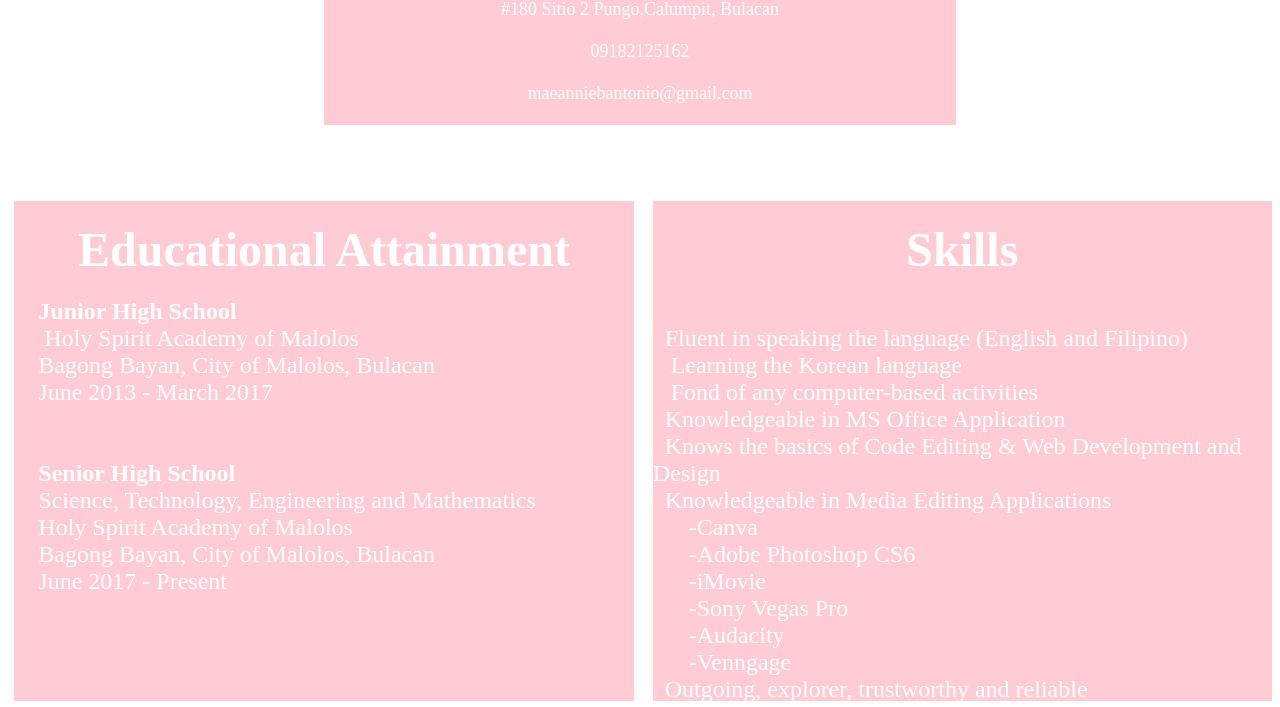
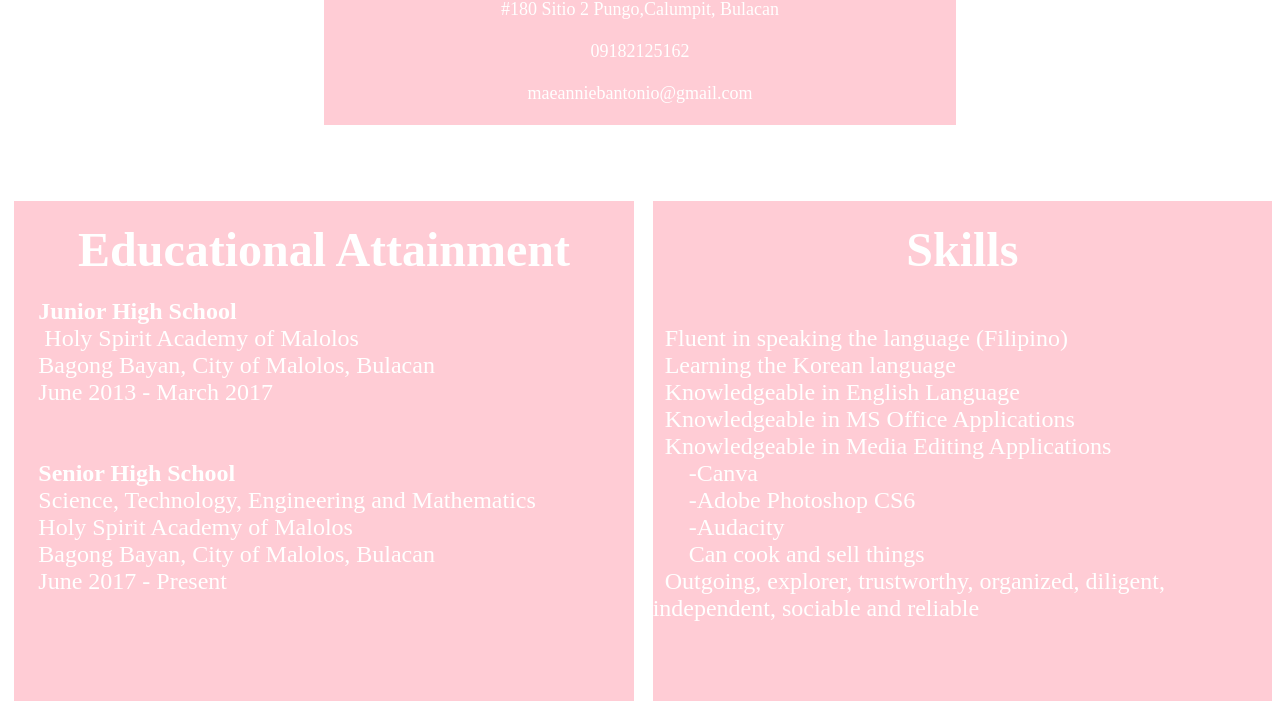
Before and after one commit to MaeAnnie28/maeantonio.github.io, a plain HTML site: page index.html in a window 1280 px wide. Shown: the part 266-973 px from the top of the page. Drawn offline with Linux system fonts and the light colour scheme.

Commit message:
Update index.html

```diff
--- a/index.html
+++ b/index.html
@@ -100,19 +100,16 @@ maeanniebantonio@gmail.com<br> <br>
 <p align="center"> <font size="15" style="Century Gothic">
 <h3 align="center"> Skills</h3>
 <p> <font class="text" size="5">
-&nbsp;&nbsp;Fluent in speaking the language (English and Filipino) <br>
-&nbsp;&nbsp;	Learning the Korean language<br>
-&nbsp;&nbsp;	Fond of any computer-based activities<br>
-&nbsp;&nbsp;Knowledgeable in MS Office Application<br>
-&nbsp;&nbsp;Knows the basics of Code Editing & Web Development and Design<br>
+&nbsp;&nbsp;Fluent in speaking the language (Filipino) <br>
+&nbsp;&nbsp;Learning the Korean language<br>
+&nbsp;&nbsp;Knowledgeable in English Language<br>
+&nbsp;&nbsp;Knowledgeable in MS Office Applications<br>
 &nbsp;&nbsp;Knowledgeable in Media Editing Applications<br>
 &nbsp;&nbsp;&nbsp;&nbsp;&nbsp;&nbsp;-Canva<br>
 &nbsp;&nbsp;&nbsp;&nbsp;&nbsp;&nbsp;-Adobe Photoshop CS6<br>
-&nbsp;&nbsp;&nbsp;&nbsp;&nbsp;&nbsp;-iMovie<br>
-&nbsp;&nbsp;&nbsp;&nbsp;&nbsp;&nbsp;-Sony Vegas Pro<br>
 &nbsp;&nbsp;&nbsp;&nbsp;&nbsp;&nbsp;-Audacity<br>
-&nbsp;&nbsp;&nbsp;&nbsp;&nbsp;&nbsp;-Venngage<br>
-	&nbsp;&nbsp;Outgoing, explorer, trustworthy and reliable<br>
+&nbsp;&nbsp;&nbsp;&nbsp;&nbsp;&nbsp;Can cook and sell things<br>
+	&nbsp;&nbsp;Outgoing, explorer, trustworthy, organized, diligent, independent, sociable and reliable<br>
 <h3 align="center </h3>
 </div>
 </body>
```
